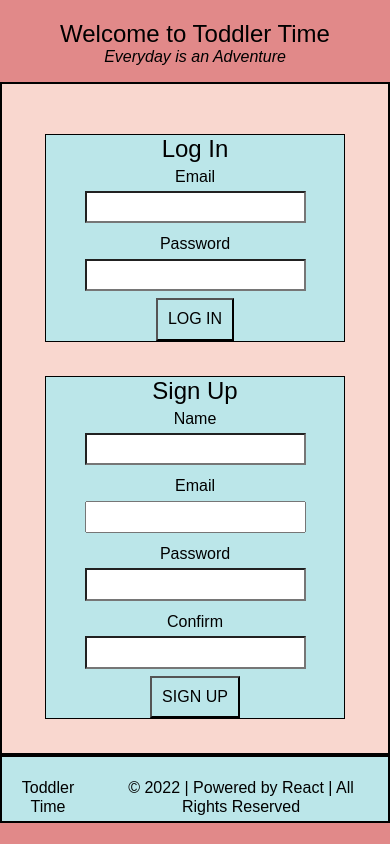
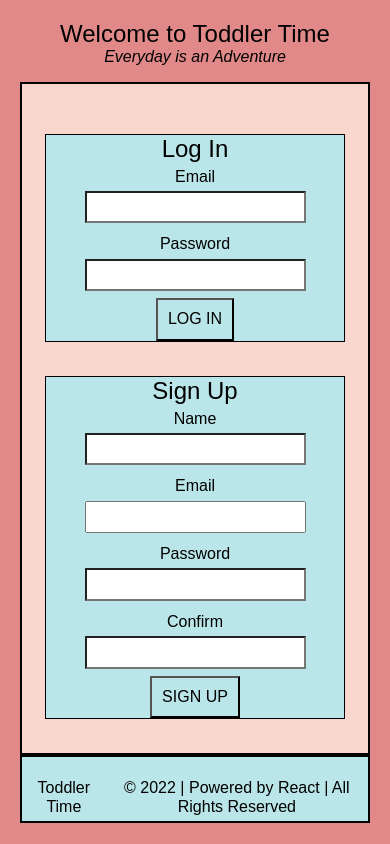
Before and after one commit to smkelly1691/toddlertime, a React (Create React App) app: page / in a window 390 px wide. Built offline with nearby package versions, Linux system fonts and the light colour scheme.

Commit message:
alters styling for phone screen

```diff
--- a/src/pages/App/App.css
+++ b/src/pages/App/App.css
@@ -45,7 +45,7 @@
     @media only screen and (max-width: 390px){
 
       .App main {
-        max-width: 390px;
+        max-width: 350px;
         }
 
       .email {
```
